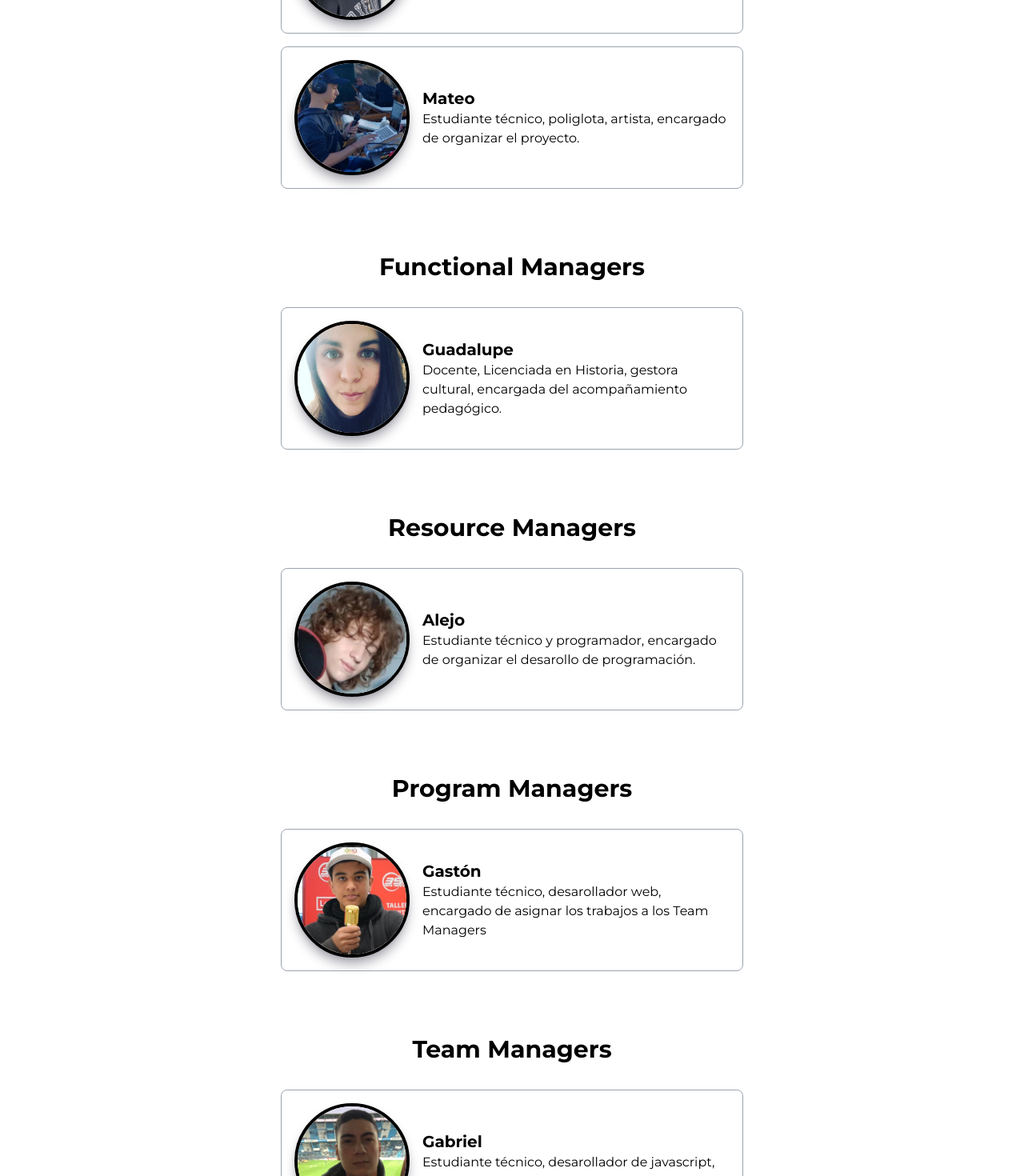
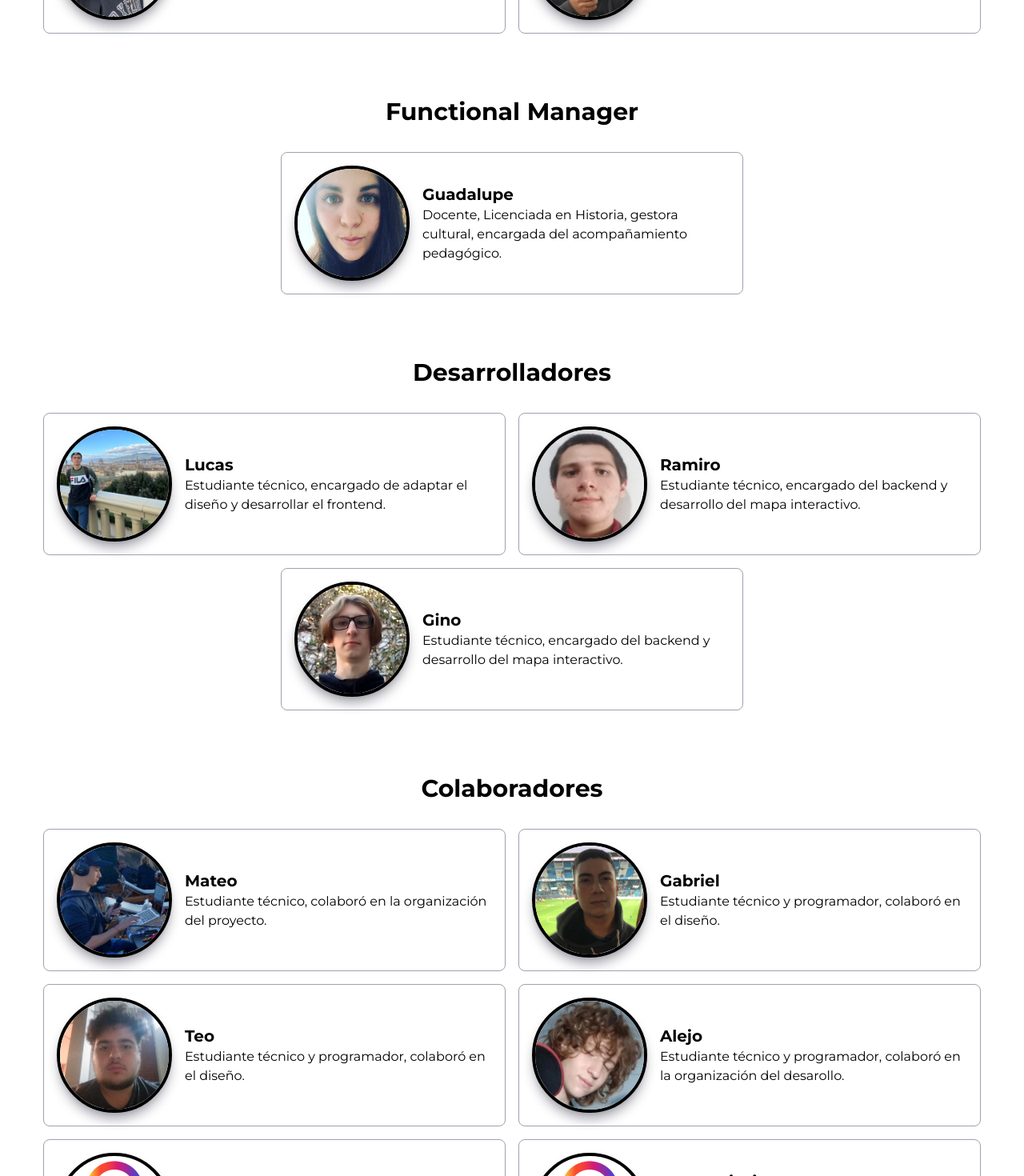
Before and after one commit to PointWall/pointwall, a Next.js app: page /nosotros in a window 1280 px wide. Shown: the part 620-2090 px from the top of the page at 80% size. Built offline with nearby package versions, Linux system fonts and the light colour scheme; no server answers.

Commit message:
✍ Update nosotros page

```diff
--- a/pages/nosotros.tsx
+++ b/pages/nosotros.tsx
@@ -25,14 +25,14 @@ const team: Team[] = [
         description: 'Estudiante técnico, poliglota, artista, encargado de organizar el proyecto.'
       },
       {
-        img: '/images/foto_mateo.jpg',
-        name: 'Mateo',
-        description: 'Estudiante técnico, poliglota, artista, encargado de organizar el proyecto.'
+        img: '/images/foto_gaston.png',
+        name: 'Gastón',
+        description: 'Estudiante técnico, desarollador web, encargado de asignar los trabajos.'
       }
     ]
   },
   {
-    name: 'Functional Managers',
+    name: 'Functional Manager',
     members: [
       {
         img: '/images/foto_guadalupe.jpeg',
@@ -42,63 +42,48 @@ const team: Team[] = [
     ]
   },
   {
-    name: 'Resource Managers',
-    members: [
-      {
-        img: '/images/foto_alejo.jfif',
-        name: 'Alejo',
-        description: 'Estudiante técnico y programador, encargado de organizar el desarollo de programación.'
-      }
-    ]
-  },
-  {
-    name: 'Program Managers',
-    members: [
-      {
-        img: '/images/foto_gaston.png',
-        name: 'Gastón',
-        description: 'Estudiante técnico, desarollador web, encargado de asignar los trabajos a los Team Managers'
-      }
-    ]
-  },
-  {
-    name: 'Team Managers',
-    members: [
-      {
-        img: '/images/foto_gabriel.jfif',
-        name: 'Gabriel',
-        description: 'Estudiante técnico, desarollador de javascript, encargado del javascript.'
-      },
-      {
-        img: '/images/foto_teo.jfif',
-        name: 'Teo',
-        description: 'Estudiante técnico, desarollador de html, encargado de las estructuras html y del css.'
-      }
-    ]
-  },
-  {
-    name: 'Product Developers',
+    name: 'Desarrolladores',
     members: [
       {
         img: '/images/foto_lucas.jpeg',
         name: 'Lucas ',
-        description: 'Estudiante técnico, desarollador y diseñador web'
+        description: 'Estudiante técnico, encargado de adaptar el diseño y desarrollar el frontend.'
       },
       {
         img: '/images/foto_ramiro.png',
         name: 'Ramiro',
-        description: 'Estudiante técnico, desarollador y diseñador web'
+        description: 'Estudiante técnico, encargado del backend y desarrollo del mapa interactivo.'
       },
       {
         img: '/images/foto_gino.png',
         name: 'Gino',
-        description: 'Estudiante técnico, desarollador y diseñador web'
+        description: 'Estudiante técnico, encargado del backend y desarrollo del mapa interactivo.'
       }
     ]
   },
   {
     name: 'Colaboradores',
     members: [
+      {
+        img: '/images/foto_mateo.jpg',
+        name: 'Mateo',
+        description: 'Estudiante técnico, colaboró en la organización del proyecto.'
+      },
+      {
+        img: '/images/foto_gabriel.jfif',
+        name: 'Gabriel',
+        description: 'Estudiante técnico y programador, colaboró en el diseño.'
+      },
+      {
+        img: '/images/foto_teo.jfif',
+        name: 'Teo',
+        description: 'Estudiante técnico y programador, colaboró en el diseño.'
+      },
+      {
+        img: '/images/foto_alejo.jfif',
+        name: 'Alejo',
+        description: 'Estudiante técnico y programador, colaboró en la organización del desarollo.'
+      },
       {
         img: null,
         name: 'Nicolás Pérez',
@@ -124,7 +109,7 @@ export default function Page (): JSX.Element {
         <section className='text-center'>
           <Title>Nosotros</Title>
         </section>
-        <section className='mx-16 my-16'>
+        <section className='mx-4 my-16'>
           {team.map((team) => (
             <div key={team.name} className='my-20'>
               <h3 className='text-3xl font-bold text-center'>{team.name}</h3>
```
